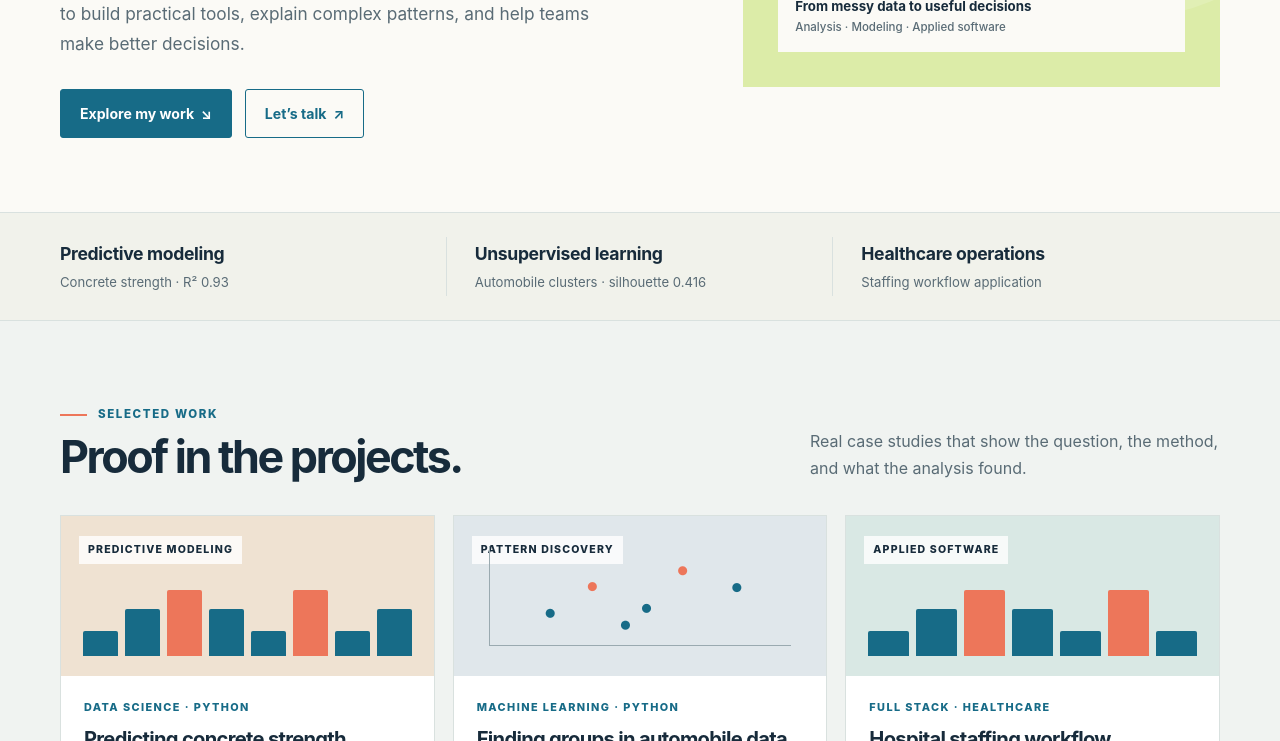
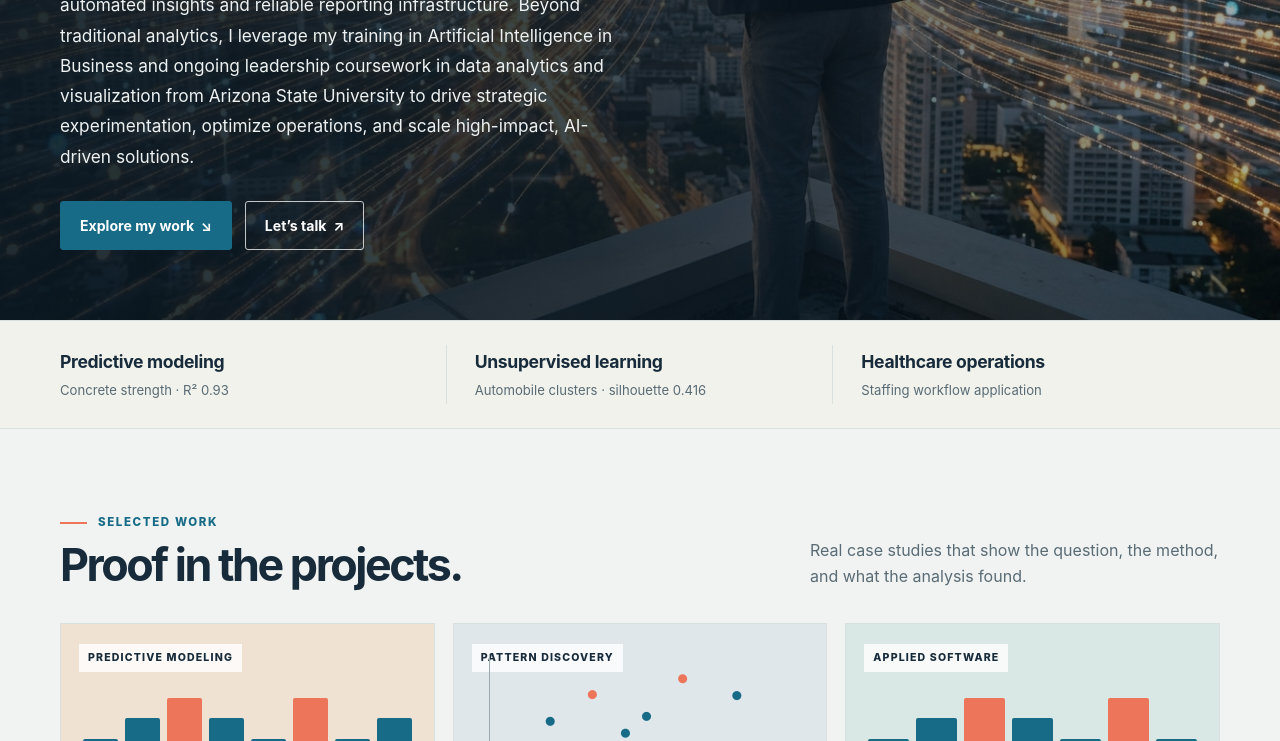
Before and after one commit to mbimira/bimira_web, a plain HTML site: page site/index.html in a window 1280 px wide. Shown: the part 497-1238 px from the top of the page. Drawn offline with Linux system fonts and the light colour scheme.

Commit message:
Add hero background image to portfolio

```diff
--- a/site/index.html
+++ b/site/index.html
@@ -23,6 +23,9 @@
     .contact{background:var(--ink);color:white;padding:62px 0}.contact-inner{display:flex;justify-content:space-between;align-items:center;gap:30px}.contact h2{font-size:clamp(2rem,4vw,3.2rem);letter-spacing:-.06em;line-height:1.05;margin:10px 0}.contact p{color:#c5d0d0;margin:0}.contact .section-label{color:var(--lime)}.contact .section-label:before{background:var(--coral)}.contact-links{display:flex;align-items:center;gap:12px;flex-wrap:wrap}.contact .button{color:white;border-color:var(--lime);white-space:nowrap}.contact .button:hover{background:var(--blue)}.social-link{display:grid;place-items:center;width:46px;height:46px;border:1px solid #8a9ba1;border-radius:3px;color:#fff}.social-link:hover{border-color:var(--lime);background:var(--blue)}.social-link svg{width:21px;height:21px;fill:currentColor}.social-link.linkedin svg{width:19px;height:19px}.social-link:focus-visible,.contact .button:focus-visible,.theme-toggle:focus-visible{outline:3px solid var(--coral);outline-offset:3px}footer{padding:24px 0;color:var(--muted);font-size:.78rem}.footer-inner{display:flex;justify-content:space-between;gap:20px}
     @media(max-width:800px){.hero-grid{grid-template-columns:1fr;gap:40px}.hero-art{min-height:300px}.cards{grid-template-columns:1fr 1fr}.card:last-child{grid-column:1/-1}.about-grid{grid-template-columns:1fr;gap:22px}.section-head{align-items:flex-start;flex-direction:column}.links{gap:16px}.links a:nth-child(3){display:none}}
     @media(max-width:560px){.wrap{width:min(100% - 32px,var(--max))}.nav{height:67px}.wordmark{font-size:.84rem}.links{gap:13px;font-size:.78rem}.links a:nth-child(2){display:none}.nav-cta{padding:9px 12px}.hero{padding:61px 0 50px}h1{font-size:3.45rem}.hero-art{min-height:260px;padding:20px}.chart{inset:40px 34px 77px}.proof-row{grid-template-columns:1fr;padding:14px 0}.proof-item,.proof-item:first-child{padding:12px 0;border-right:0;border-bottom:1px solid var(--line)}.proof-item:last-child{border-bottom:0}.proof-item strong{display:inline-block;margin-right:6px}.proof-item span{display:inline}.block{padding:62px 0!important}.cards{grid-template-columns:1fr}.card:last-child{grid-column:auto}.contact-inner{align-items:flex-start;flex-direction:column}.footer-inner{flex-direction:column}}
+    .hero{background:linear-gradient(90deg,rgba(10,24,34,.91) 0%,rgba(10,24,34,.78) 47%,rgba(10,24,34,.34) 100%),url("images/hero-data-city.jpeg") center 48%/cover no-repeat;padding:64px 0;border:0;color:#fff}.hero-grid{display:flex;min-height:610px;align-items:center}.hero-grid>div:first-child{position:relative;z-index:1;max-width:610px}.hero-art{display:none}.hero .eyebrow{color:#e1edb6}.hero h1{font-size:clamp(2.8rem,5vw,4.6rem);color:#fff}.hero h1 em{color:#dceca8}.hero .intro{color:#edf1f1}.hero .button:not(.fill){color:#fff;border-color:rgba(255,255,255,.75)}
+    @media(max-width:800px){.hero{background-position:58% center}.hero-grid{min-height:620px}.hero-grid>div:first-child{max-width:560px}}
+    @media(max-width:560px){.hero{background-image:linear-gradient(90deg,rgba(10,24,34,.88),rgba(10,24,34,.66)),url("images/hero-data-city.jpeg");background-position:60% center;padding:52px 0}.hero-grid{min-height:640px}.hero h1{font-size:clamp(2.55rem,12vw,3.35rem)}}
   </style>
 </head>
 <body>
@@ -32,7 +35,7 @@
   </div></header>
   <main id="top">
     <section class="hero"><div class="wrap hero-grid">
-      <div><div class="eyebrow">Data analytics &amp; applied AI</div><h1>Data is everywhere.<br><em>Make it useful.</em></h1><p class="intro">I bring clinical operations experience and data engineering together to build practical tools, explain complex patterns, and help teams make better decisions.</p><div class="actions"><a class="button fill" href="#work">Explore my work&nbsp; ↘</a><a class="button" href="mailto:mikebimira@gmail.com">Let’s talk&nbsp; ↗</a></div></div>
+      <div><div class="eyebrow">Data analytics &amp; applied AI</div><h1>Data is everywhere.<br><em>I make it useful.</em></h1><p class="intro">I bring hands-on operational experience and data engineering together to build practical tools, explain complex patterns, and help teams make better decisions. By bridging complex operational environments with robust technical workflows using SQL, Python, Tableau, and Power BI, I transform intricate data into clear, automated insights and reliable reporting infrastructure. Beyond traditional analytics, I leverage my training in Artificial Intelligence in Business and ongoing leadership coursework in data analytics and visualization from Arizona State University to drive strategic experimentation, optimize operations, and scale high-impact, AI-driven solutions.</p><div class="actions"><a class="button fill" href="#work">Explore my work&nbsp; ↘</a><a class="button" href="mailto:mikebimira@gmail.com">Let’s talk&nbsp; ↗</a></div></div>
       <div class="hero-art" aria-label="Decorative chart illustration"><div class="chart"><i></i><i></i><i></i><i></i><i></i><i></i><i></i><i></i></div><div class="art-caption">From messy data to useful decisions<span>Analysis · Modeling · Applied software</span></div></div>
     </div></section>
     <div class="proof"><div class="wrap proof-row"><div class="proof-item"><strong>Predictive modeling</strong><span>Concrete strength · R² 0.93</span></div><div class="proof-item"><strong>Unsupervised learning</strong><span>Automobile clusters · silhouette 0.416</span></div><div class="proof-item"><strong>Healthcare operations</strong><span>Staffing workflow application</span></div></div></div>
```
Also changed, not shown: site/redesign-preview.html (+4 -1 lines), site/images/hero-data-city.jpeg (added).
